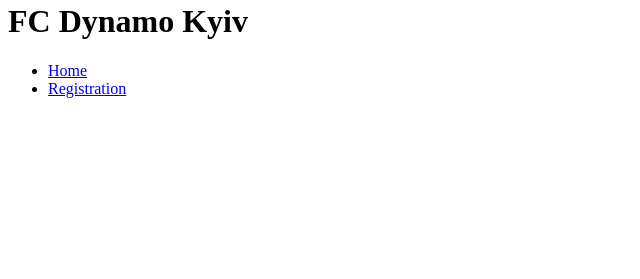
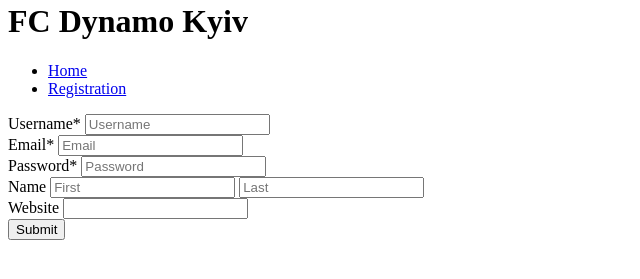
Before and after one commit to RomanYakm/html, a plain HTML site: page registration.html in a window 1280 px wide. Shown: the part 279-558 px from the top of the page, without its empty margins (0-640 px from the left). Drawn offline with Linux system fonts and the light colour scheme.

Commit message:
Change Registration

```diff
--- a/registration.html
+++ b/registration.html
@@ -17,5 +17,26 @@
         </ul>
      </nav>
     </header>
+    <main>
+        <form method="POST" action="https://formspree.io/romeronice93@gmail.com">
+            <label for="username">Username*</label>
+            <input type="text" id="username" placeholder="Username" name="username" required>
+            <br>
+            <label for="email">Email*</label>
+            <input type="email" placeholder="Email" required id="email" name="email">
+            <br>
+            <label for="password">Password*</label>
+            <input type="password" placeholder="Password" required id="password" name="password">
+            <br>
+            <label for="name">Name</label>
+            <input type="text" id="name" placeholder="First" name="first">
+            <input type="text" id="name" placeholder="Last" name="last">
+            <br>
+            <label for="website">Website</label>
+            <input type="url" id="website" name="website">
+            <br>
+            <input type="submit">
+        </form>
+    </main>
 </body>
 </html>
```
